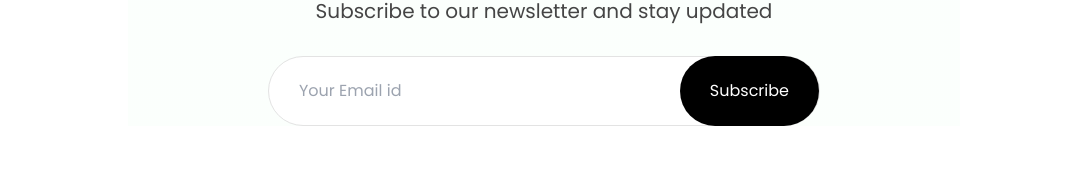
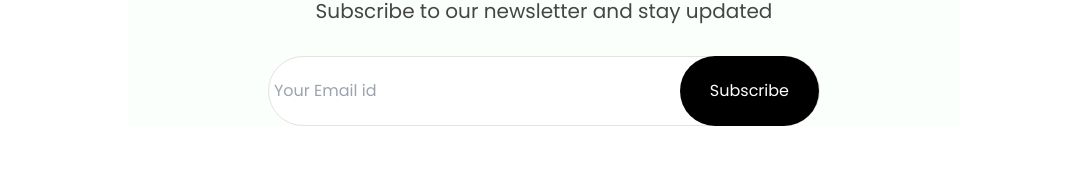
Before and after one commit to MasterAkbariDev/React_Shopper, a React (Create React App) app: page / in a window 1280 px wide. Shown: the part 4698-4867 px from the top of the page, without its empty margins (96-1183 px from the left). Built offline with nearby package versions, Linux system fonts and the light colour scheme.

Commit message:
ninth commit

```diff
--- a/src/Components/CartItems/CartItems.js
+++ b/src/Components/CartItems/CartItems.js
@@ -7,7 +7,7 @@ const CartItems = () => {
     const { all_product, cartItems, removeFromCart, getTotalCartAmount } = useContext(ShopContext)
 
     return (
-        <div className='my-[100px] mx-[30px] lg:mx-[170px]'>
+        <div className='my-[100px] mx-[10px] lg:mx-[170px]'>
             <div className='grid grid-cols-[0.5fr_2fr_1fr_1fr_1fr_1fr] items-center gap-[75px] py-[20px] text-[#454545] text-[18px] font-semibold overflow-auto'>
                 <p>Products</p>
                 <p>Title</p>
--- a/src/Components/NewsLetter/NewsLetter.css
+++ b/src/Components/NewsLetter/NewsLetter.css
@@ -30,8 +30,7 @@
 }
 
 .newsletter input{
-    width: 100%;
-    margin-left: 30px;
+    margin-left: 5px;
     border: none;
     outline: none;
     color: #616161;
--- a/src/Components/NewsLetter/NewsLetter.js
+++ b/src/Components/NewsLetter/NewsLetter.js
@@ -7,7 +7,7 @@ const NewsLetter = () => {
         <h1>Get Exclusive Offers On Your Email</h1>
         <p>Subscribe to our newsletter and stay updated</p>
         <div className='flex-wrap sm:flex-nowrap'>
-            <input type='email' placeholder='Your Email id' />
+            <input className='w-4/5' type='email' placeholder='Your Email id' />
             <button className='mt-[30px] sm:mt-0'>Subscribe</button>
         </div>
     </div>
```
